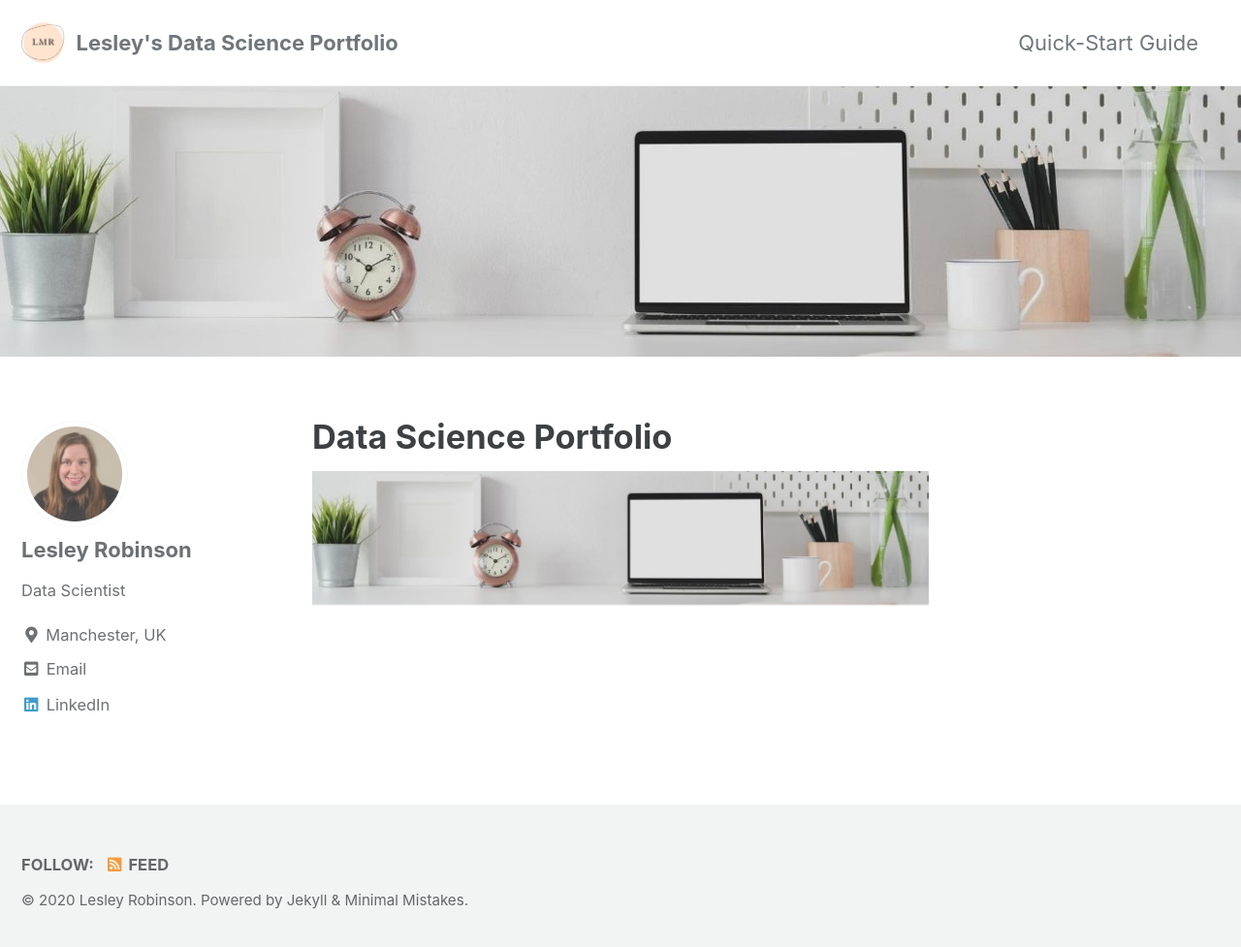
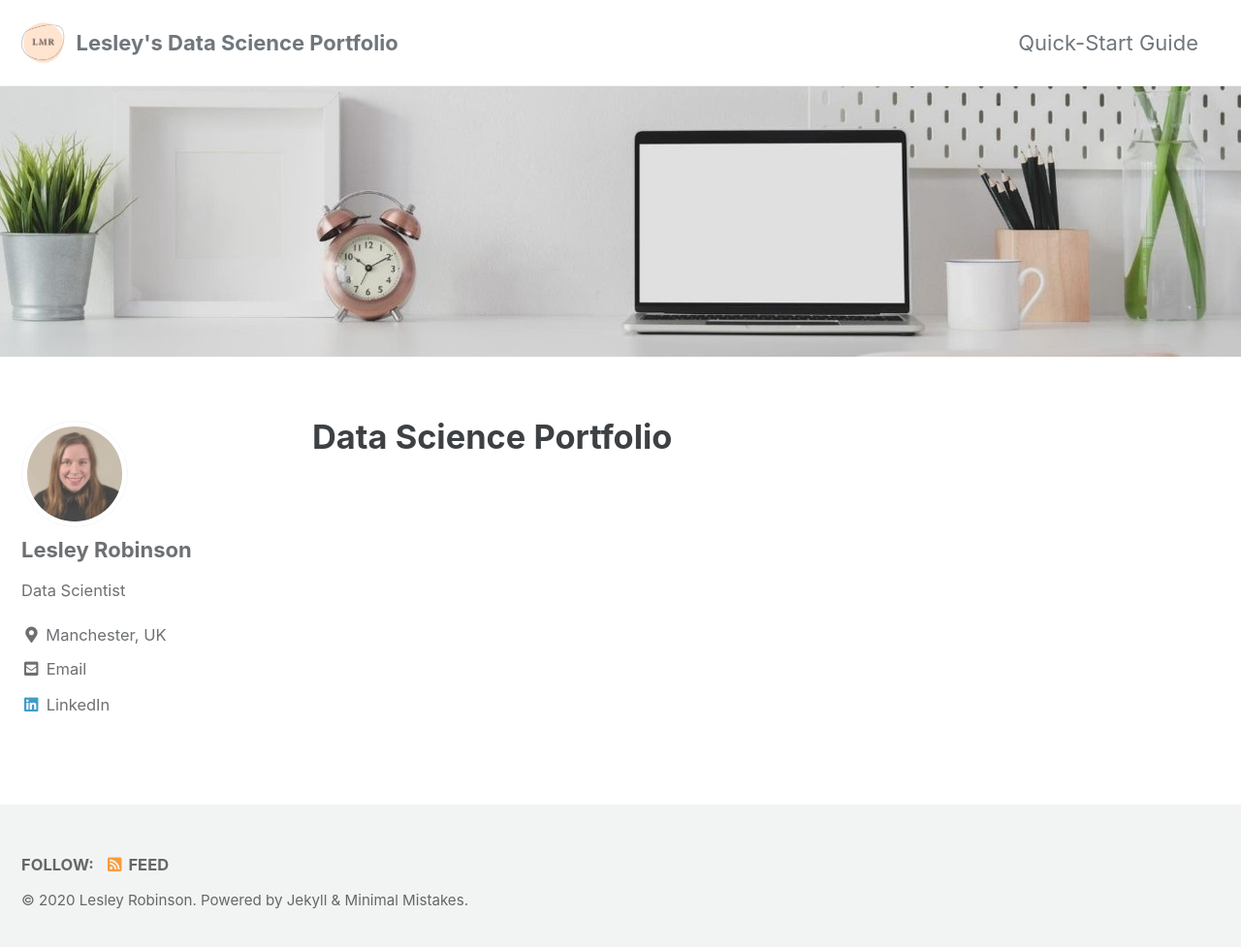
Before and after one commit to lesleymarie/lesleymarie.github.io, a Jekyll site: the page built from _pages/portfolio.md, in a window 1280 px wide and 985 px high. Shown: the top 977 px of the window at 97% size. Built offline with Jekyll 4.4.1, drawn with Linux system fonts in a browser that asks for light colours; cached includes are drawn as plain includes.

Commit message:
removing first part of code

```diff
--- a/_pages/portfolio.md
+++ b/_pages/portfolio.md
@@ -7,12 +7,6 @@
   image: "/images/workspace.jpg"
 ---
 
-{% if page.header.overlay_color or page.header.overlay_image or page.header.image %}
-  {% include page__hero.html %}
-{% elsif page.header.video.id and page.header.video.provider %}
-  {% include page__hero_video.html %}
-{% endif %}
-
 {% if page.url != "/" and site.breadcrumbs %}
   {% unless paginator %}
     {% include breadcrumbs.html %}
```
